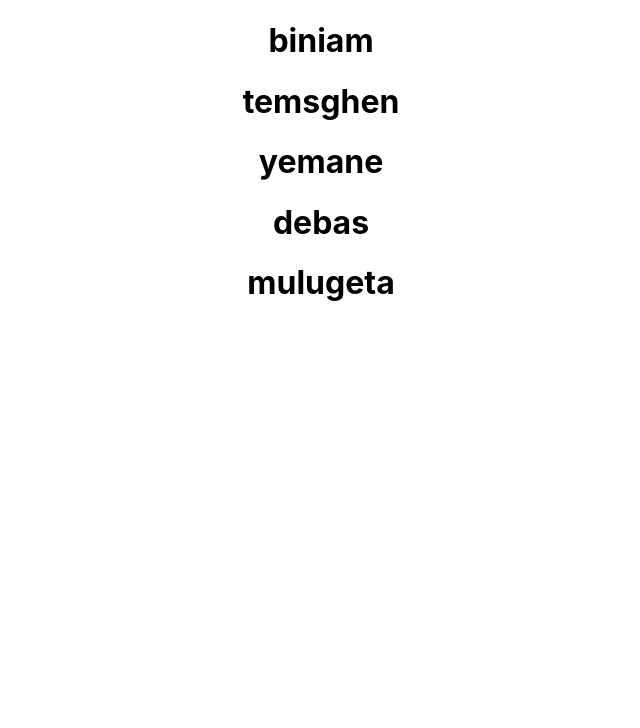
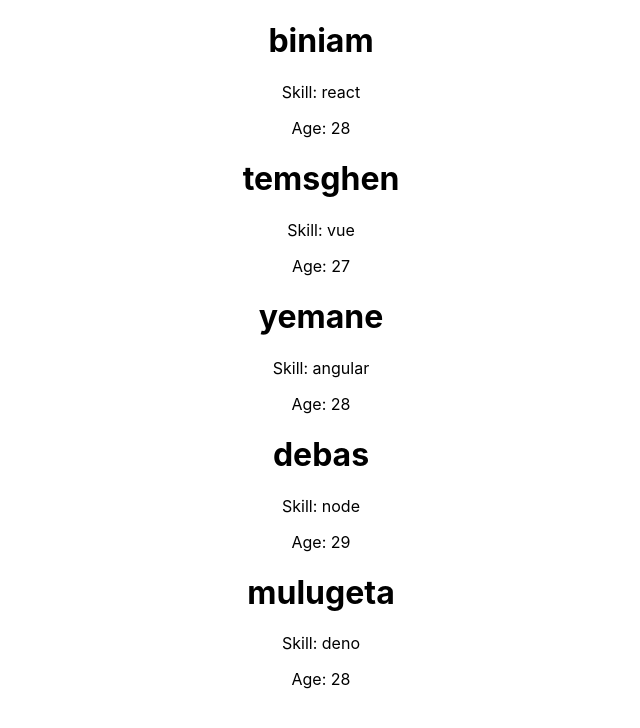
Before and after one commit to temesghentekeste/react-hello-world, a React (Create React App) app: page / in a window 1280 px wide. Shown: the top 728 px of the page, without its empty margins (319-959 px from the left). Built offline with nearby package versions, Linux system fonts and the light colour scheme.

Commit message:
Update List rendering   - Add parent-child rendering   - Add key to individual list items

```diff
--- a/src/components/ListRendering.js
+++ b/src/components/ListRendering.js
@@ -1,17 +1,43 @@
 import React from 'react'
+import Student from './Student'
 
 function ListRendering() {
   const students = [
-    { id: 1, name: 'biniam'},
-    { id: 2, name: 'temsghen'},
-    { id: 3, name: 'yemane'},
-    { id: 4, name: 'debas'},
-    { id: 5, name: 'mulugeta'}
+    {
+      id: 1,
+      name: 'biniam',
+      age: 28,
+      skill: 'react'
+    },
+    {
+      id: 2,
+      name: 'temsghen',
+      age: 27,
+      skill: 'vue'
+    },
+    {
+      id: 3,
+      name: 'yemane',
+      age: 28,
+      skill: 'angular'
+    },
+    {
+      id: 4,
+      name: 'debas',
+      age: 29,
+      skill: 'node'
+    },
+    {
+      id: 5,
+      name: 'mulugeta',
+      age: 28,
+      skill: 'deno'
+    }
   ]
   return (
     <div>
       {
-        students.map( student => <h1 key={student.id}>{student.name}</h1>)
+        students.map( student => <Student  key={student.id} student={student}/> )
       }
     </div>
   )
--- /dev/null
+++ b/src/components/Student.js
@@ -0,0 +1,13 @@
+import React from 'react'
+
+function Student({student}) {
+  return (
+    <div>
+      <h1>{student.name}</h1>
+      <p>{`Skill: ${student.skill}`}</p>
+      <p>{`Age: ${student.age}`}</p>
+    </div>
+  )
+}
+
+export default Student
```
